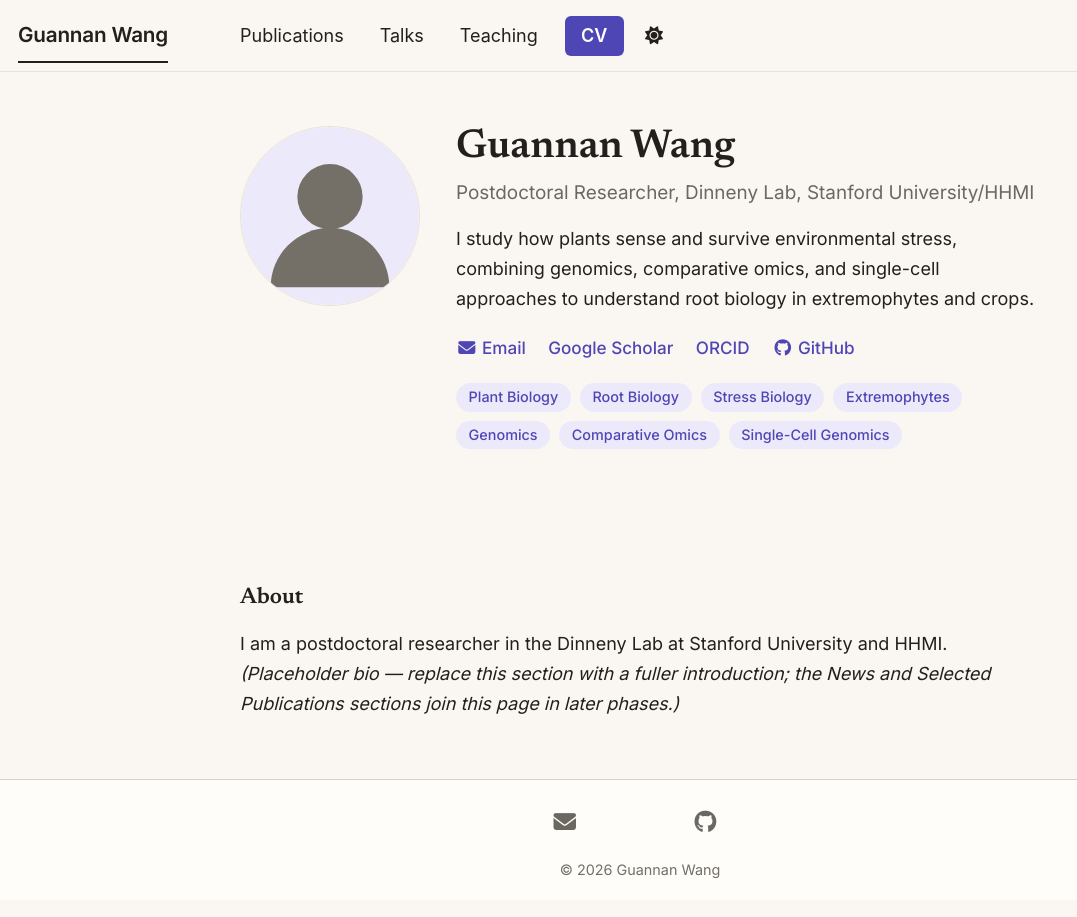
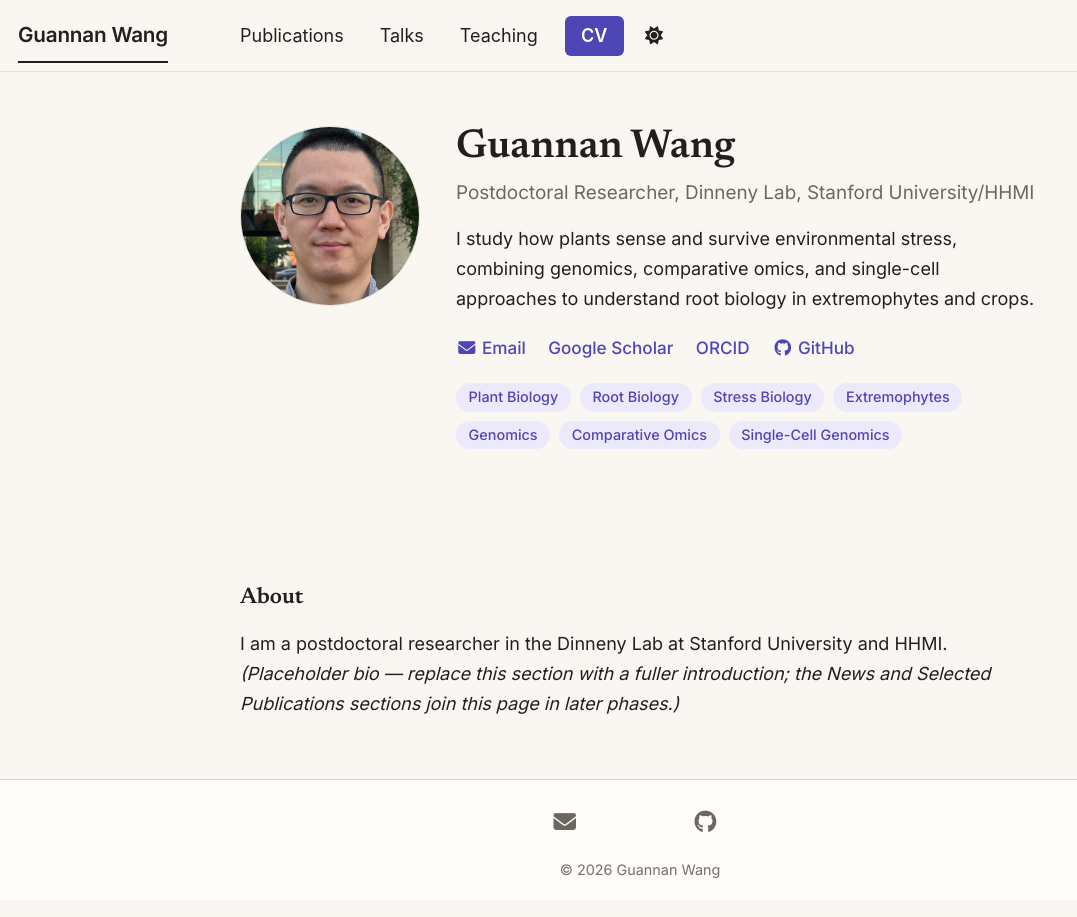
Before and after one commit to Guannan-Wang/guannan-wang.github.io, a Jekyll site: the page built from _pages/about.md, in a window 1280 px wide. Shown: the whole page, without its empty margins (0-1077 px from the left). Built offline with Jekyll 4.4.1, drawn with Linux system fonts in a browser that asks for light colours; a style sheet for code colours, icons or effects is not loaded.

Commit message:
content: add profile photo

```diff
--- a/_config.yml
+++ b/_config.yml
@@ -24,7 +24,7 @@ repository               : "Guannan-Wang/Guannan-Wang.github.io"
 #               If a field is blank the icon and link will not appear, otherwise it will be shown.
 #               Additional customization can be done by editing /_includes/author-profile.html
 author:
-  avatar           : # e.g. "profile.png" — added in Phase 6
+  avatar           : "myself.jpeg"
   name             : "Guannan Wang"
   pronouns         :
   bio              : "Postdoctoral Researcher, Dinneny Lab, Stanford University/HHMI"
```
Also changed, not shown: images/myself.jpeg (added).
